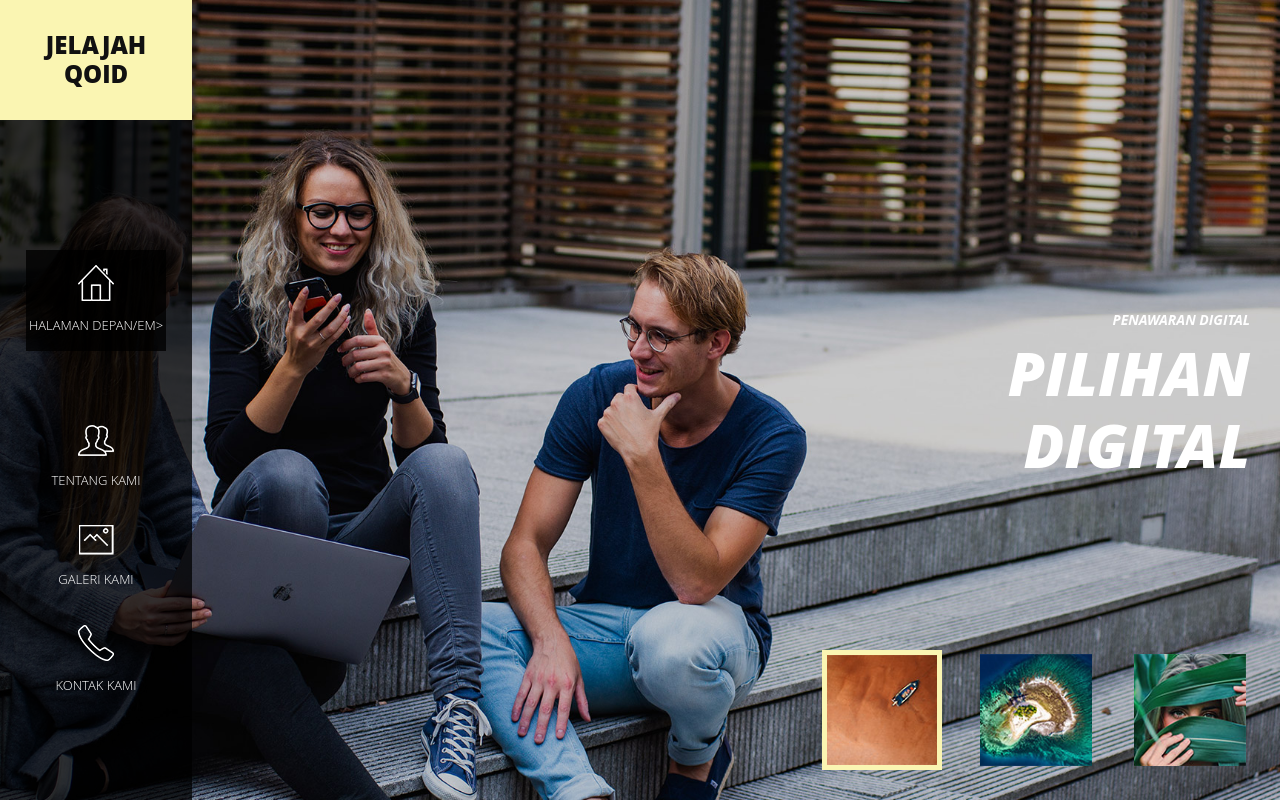
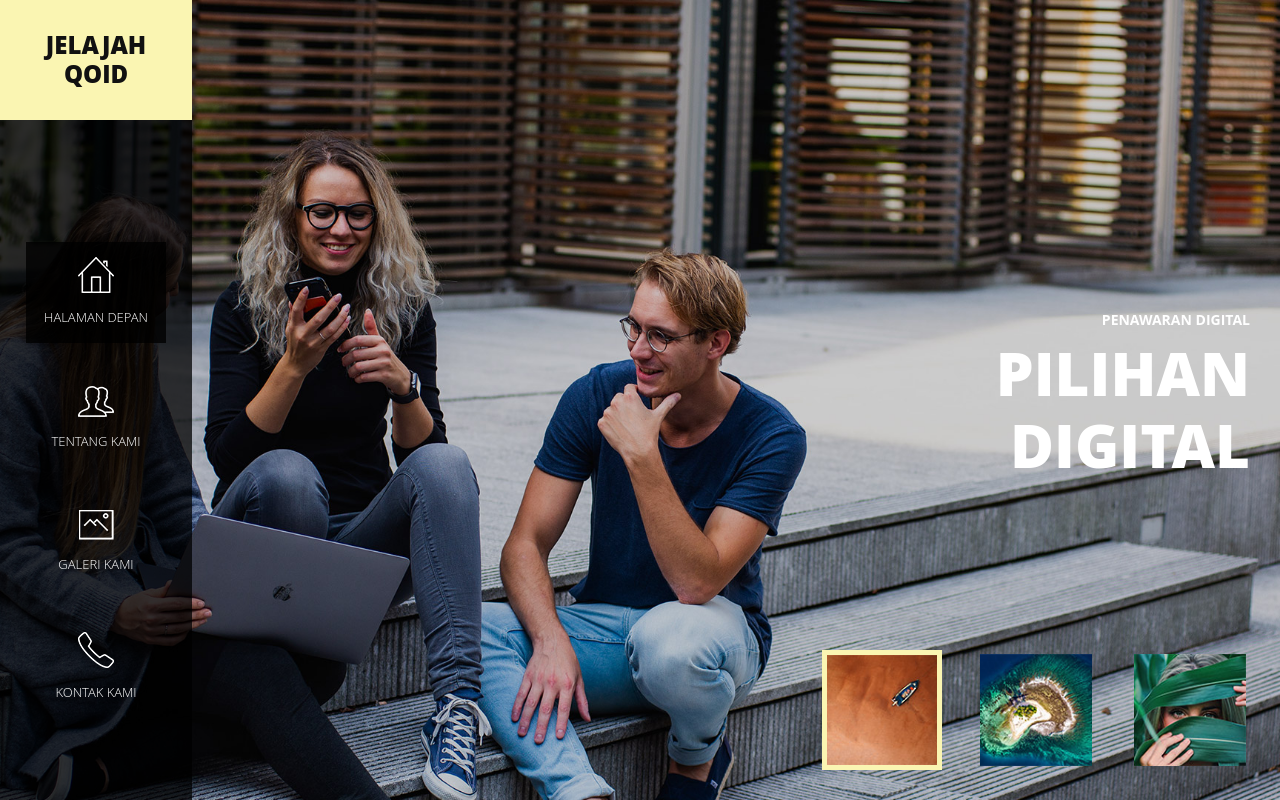
Before and after one commit to zulfanahmad/zulfanahmad.github.io, a plain HTML site: page index.html in a window 1280 px wide. Drawn offline with Linux system fonts and the light colour scheme.

Commit message:
Update index.html

```diff
--- a/index.html
+++ b/index.html
@@ -41,7 +41,7 @@ https://www.tooplate.com/view/2113-earth
         </div>
         <nav>
           <ul>
-            <li><a href="#1"><img src="assets/images/icon-1.png" alt=""> <em>Halaman Depan/em></a></li>
+            <li><a href="#1"><img src="assets/images/icon-1.png" alt=""> <em>Halaman Depan</em></a></li>
             <li><a href="#2"><img src="assets/images/icon-2.png" alt=""> <em>Tentang Kami</em></a></li>
             <li><a href="#3"><img src="assets/images/icon-3.png" alt=""> <em>Galeri Kami</em></a></li>
             <li><a href="#4"><img src="assets/images/icon-4.png" alt=""> <em>Kontak Kami</em></a></li>
```
